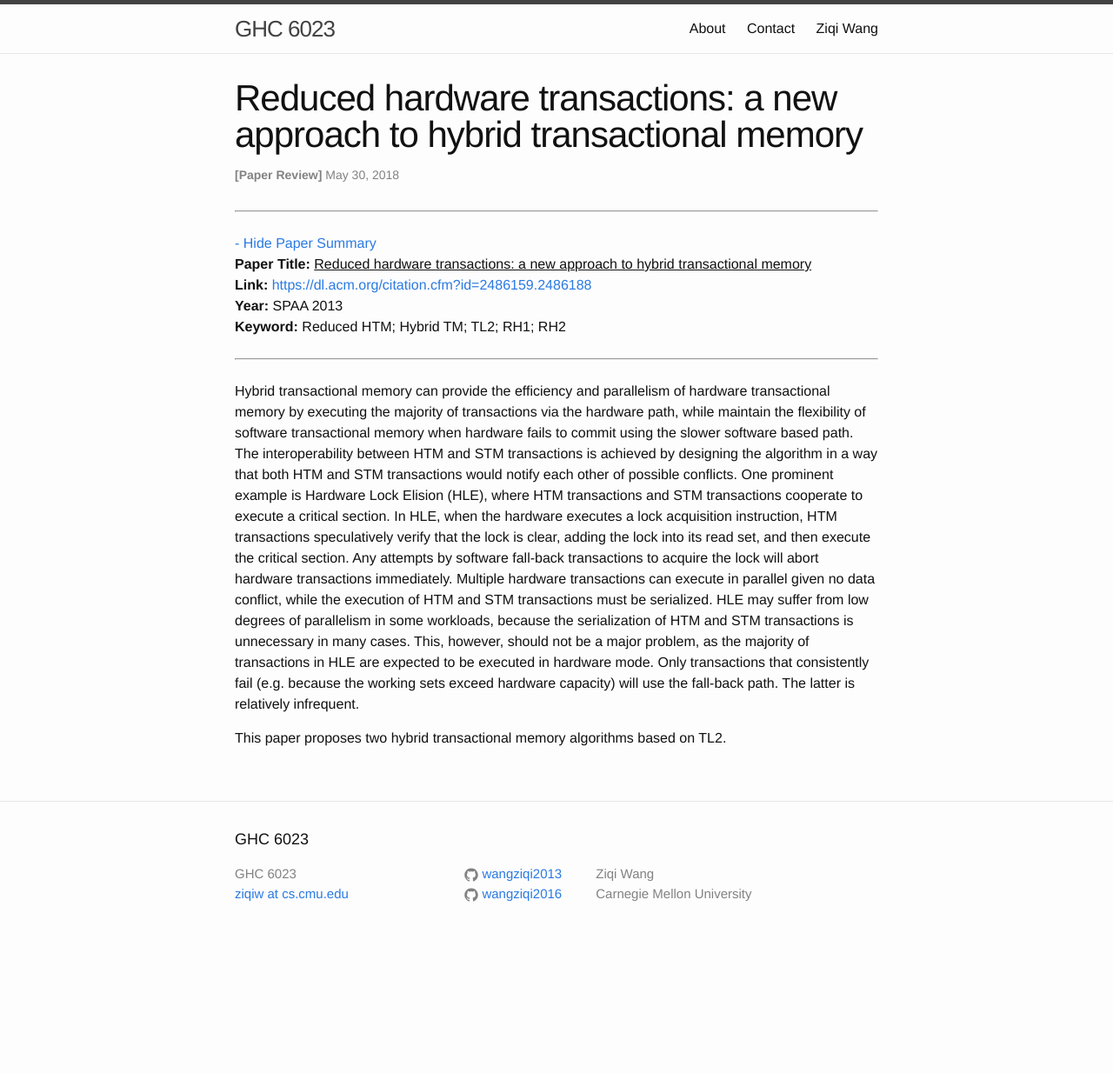
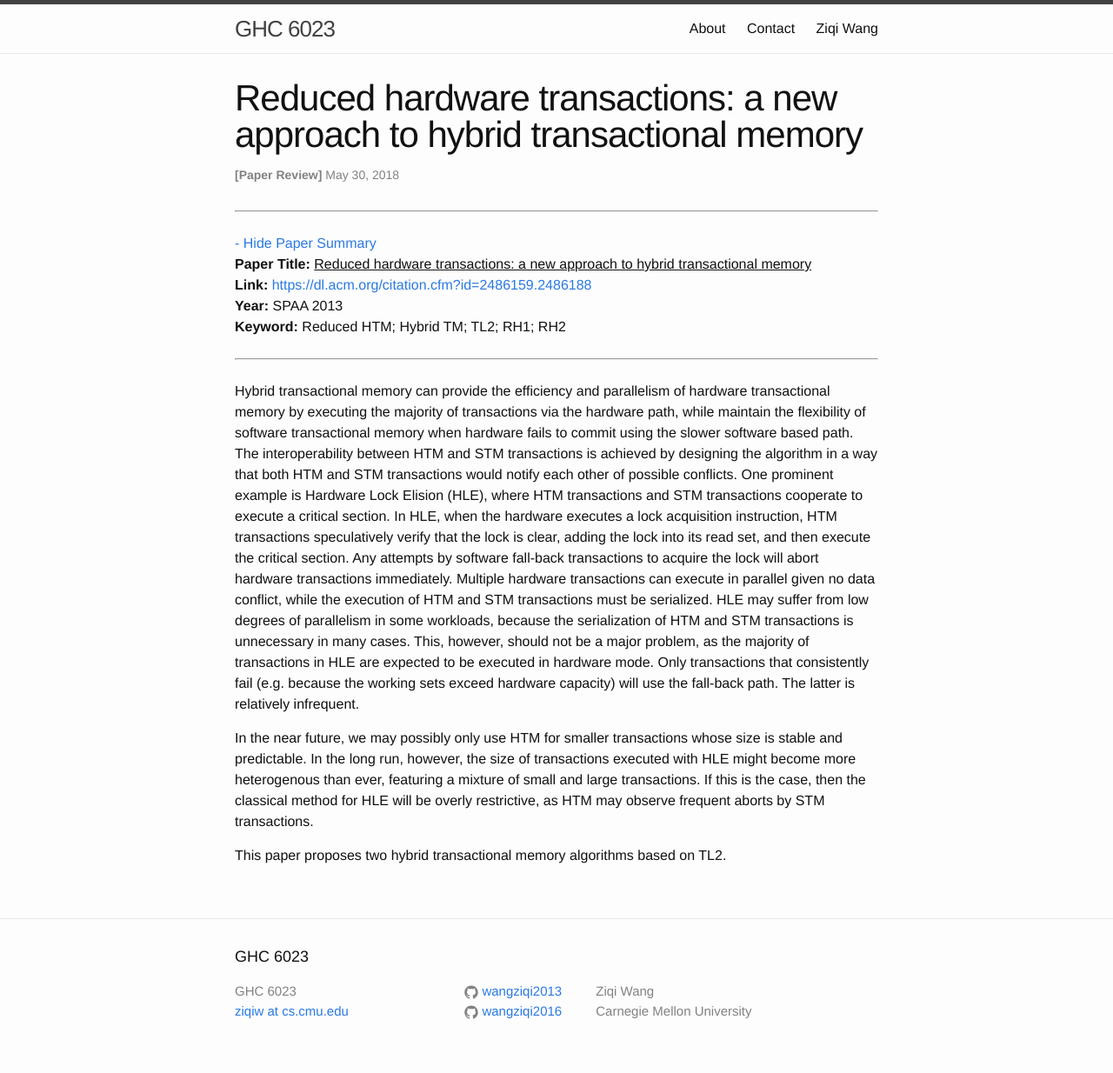
Before and after one commit to wangziqi2013/wangziqi2013.github.io, a Jekyll site: the page built from _posts/2018-05-30-Reduced-HTM.markdown, in a window 1280 px wide. Shown: the whole page at 87% size. Built offline with Jekyll 4.4.1, drawn with Linux system fonts in a browser that asks for light colours; before the commit the page ends 1099 px from its top, so only the background shows below that.

Commit message:
State the problem

```diff
--- a/_posts/2018-05-30-Reduced-HTM.markdown
+++ b/_posts/2018-05-30-Reduced-HTM.markdown
@@ -29,4 +29,9 @@ be a major problem, as the majority of transactions in HLE are expected to be ex
 Only transactions that consistently fail (e.g. because the working sets exceed hardware capacity) will
 use the fall-back path. The latter is relatively infrequent.
 
+In the near future, we may possibly only use HTM for smaller transactions whose size is stable and predictable.
+In the long run, however, the size of transactions executed with HLE might become more heterogenous than
+ever, featuring a mixture of small and large transactions. If this is the case, then the classical method for
+HLE will be overly restrictive, as HTM may observe frequent aborts by STM transactions.
+
 This paper proposes two hybrid transactional memory algorithms based on TL2.
```
